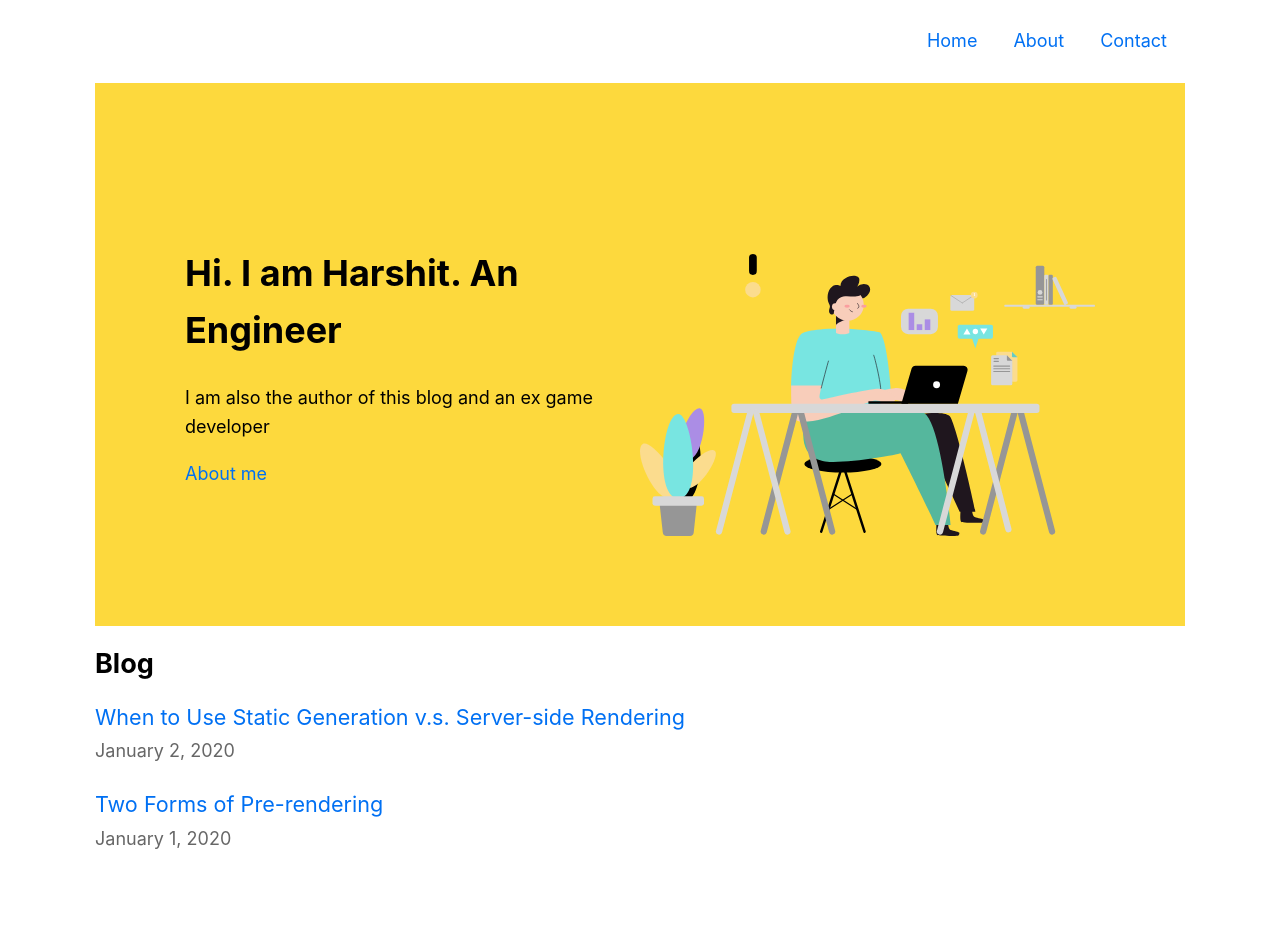
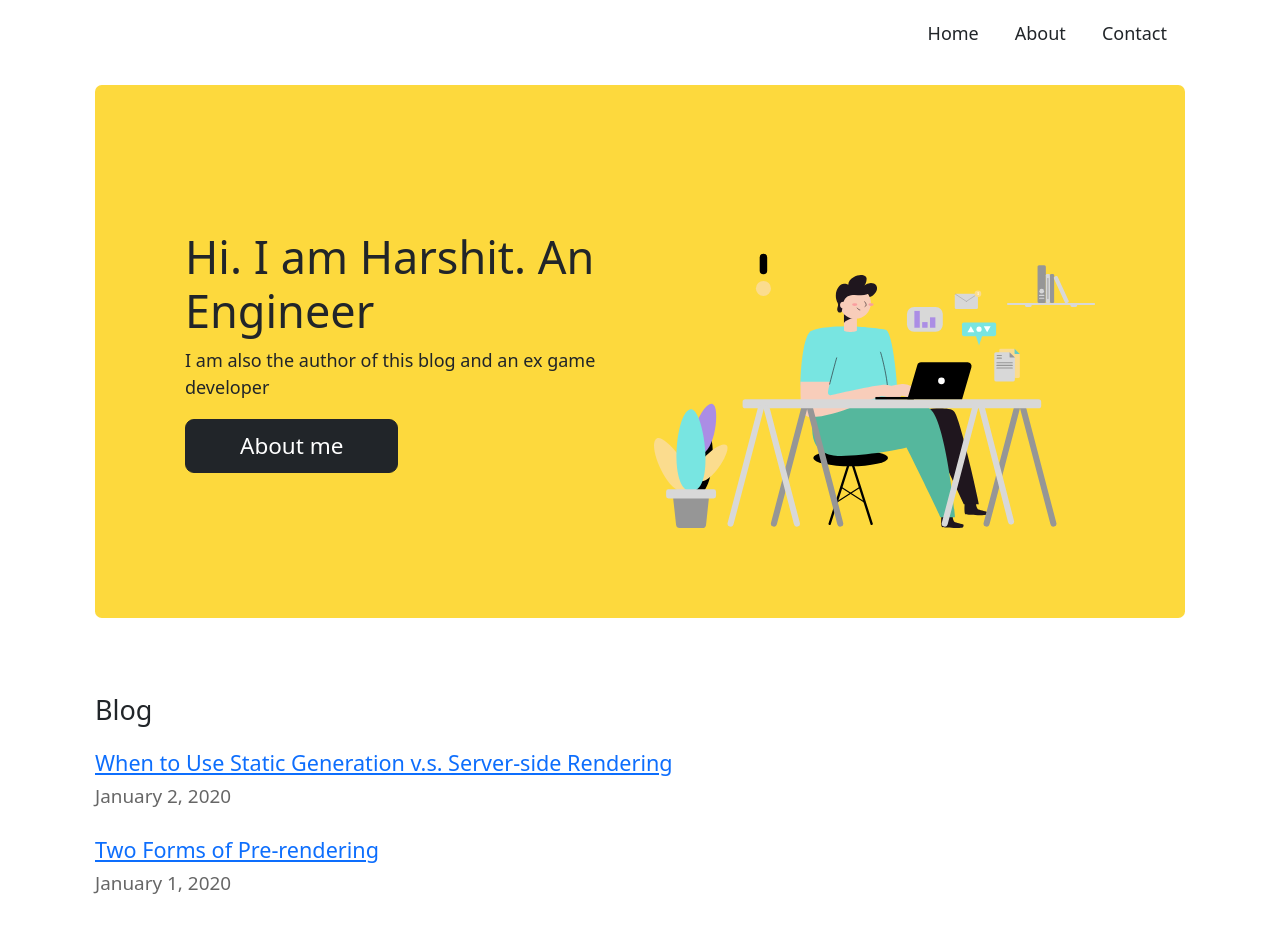
Before and after one commit to harshit211997/nextjs-blog, a Next.js app: page / in a window 1280 px wide. Shown: the top 932 px of the page. Built offline with nearby package versions, Linux system fonts and the light colour scheme.

Commit message:
Use bootstrap

```diff
--- a/components/header.js
+++ b/components/header.js
@@ -8,12 +8,12 @@ const path = [
 ];
 export default function Header() {
   return (
-    <div className={styles.container}>
+    <div className={`${styles.container}`}>
       <ul className={styles.list}>
         {path.map((value) => {
           return (
             <li key={value.uid}>
-              <Link className={styles.link} href={value.path}>{value.name}</Link>
+              <Link className={`nav-link px-3`} href={value.path}>{value.name}</Link>
             </li>
           );
         })}
--- a/components/header.module.css
+++ b/components/header.module.css
@@ -1,5 +1,6 @@
 .container {
     overflow: hidden;
+    padding: 20px 0
 }
 
 .list {
--- a/components/home_page_layout.js
+++ /dev/null
@@ -1,45 +0,0 @@
-import Head from 'next/head';
-import Header from './header'
-import commonStyles from '../styles/layout.module.css';
-import styles from './home_page_layout.module.css'
-import utilStyles from '../styles/utils.module.css';
-import Link from 'next/link';
-
-const name = 'Harshit Kumar';
-export const siteTitle = 'Blog | Harshit Kumar';
-
-export default function Layout({ children }) {
-  return (
-    <div className={commonStyles.container}>
-      <Head>
-        <link rel="icon" href="/favicon.ico" />
-        <meta
-          name="description"
-          content="Learn how to build a personal website using Next.js"
-        />
-        <meta
-          property="og:image"
-          content={`https://og-image.vercel.app/${encodeURI(
-            siteTitle,
-          )}.png?theme=light&md=0&fontSize=75px&images=https%3A%2F%2Fassets.vercel.com%2Fimage%2Fupload%2Ffront%2Fassets%2Fdesign%2Fnextjs-black-logo.svg`}
-        />
-        <meta name="og:title" content={siteTitle} />
-        <meta name="twitter:card" content="summary_large_image" />
-      </Head>
-      <Header />
-      <div className={styles.hero}>
-        <div className={utilStyles.alignItemsCenter + ' ' + utilStyles.row}>
-          <div className={styles.col}>
-            <h1>Hi. I am Harshit. An Engineer</h1>
-            <p>I am also the author of this blog and an ex game developer</p>
-            <a href="/about">About me</a>
-          </div>
-          <div className={styles.col}>
-            <img src='/images/intro.svg' width='100%' height='auto'></img>
-          </div>
-        </div>
-      </div>
-      <main>{children}</main>
-    </div>
-  );
-}
--- a/components/home_page_layout.module.css
+++ /dev/null
@@ -1,8 +0,0 @@
-.hero {
-  background: #fdd93d;
-  padding: 5rem 5rem;
-}
-
-.col {
-  width: 50%;
-}
--- a/package.json
+++ b/package.json
@@ -6,6 +6,7 @@
     "start": "next start"
   },
   "dependencies": {
+    "bootstrap": "^5.2.3",
     "date-fns": "^2.29.3",
     "gray-matter": "^4.0.3",
     "next": "latest",
--- a/pages/_app.js
+++ b/pages/_app.js
@@ -1,4 +1,5 @@
 import '../styles/globals.css';
+import 'bootstrap/dist/css/bootstrap.css'
 
 export default function App({ Component, pageProps }) {
   return <Component {...pageProps} />;
--- a/pages/index.js
+++ b/pages/index.js
@@ -1,5 +1,7 @@
 import Head from 'next/head';
-import Layout, { siteTitle } from '../components/home_page_layout';
+import Header from '../components/header'
+import commonStyles from '../styles/layout.module.css';
+import styles from '../styles/home.module.css'
 import utilStyles from '../styles/utils.module.css';
 import Link from 'next/link';
 import Date from '../components/date';
@@ -15,13 +17,43 @@ export async function getStaticProps() {
   };
 }
 
+export const siteTitle = 'Blog | Harshit Kumar';
+
 export default function Home({ allPostsData }) {
   return (
-    <Layout home>
+    <div className={commonStyles.container}>
       <Head>
         <title>{siteTitle}</title>
+        <link rel="icon" href="/favicon.ico" />
+        <meta
+          name="description"
+          content="Learn how to build a personal website using Next.js"
+        />
+        <meta
+          property="og:image"
+          content={`https://og-image.vercel.app/${encodeURI(
+            siteTitle,
+          )}.png?theme=light&md=0&fontSize=75px&images=https%3A%2F%2Fassets.vercel.com%2Fimage%2Fupload%2Ffront%2Fassets%2Fdesign%2Fnextjs-black-logo.svg`}
+        />
+        <meta name="viewport" content="width=device-width, initial-scale=1" />
+        <meta name="og:title" content={siteTitle} />
+        <meta name="twitter:card" content="summary_large_image" />
       </Head>
-      <section className={`${utilStyles.headingMd} ${utilStyles.padding1px}`}>
+      <Header />
+      <div className={`${styles.hero} rounded mb-5`}>
+        <div className={`row align-items-center justify-content-between`}>
+          <div className='col-md-6'>
+            <h1>Hi. I am Harshit. An Engineer</h1>
+            <p>I am also the author of this blog and an ex game developer</p>
+            <a className='btn btn-dark text-white px-5 btn-lg' href="/about">About me</a>
+          </div>
+          <div className='col-md-6 text-right pl-0 pl-lg-4'>
+            <img src='/images/intro.svg' width='100%' height='auto'></img>
+          </div>
+          </div>
+      </div>
+      <section className='row'>
+        <section className={`${utilStyles.headingMd} ${utilStyles.padding1px} col-sm-8`}>
           <h2 className={utilStyles.headingLg}>Blog</h2>
           <ul className={utilStyles.list}>
             {allPostsData.map(({ id, date, title }) => (
@@ -35,6 +67,10 @@ export default function Home({ allPostsData }) {
             ))}
           </ul>
         </section>
-    </Layout>
+        <div className='col-sm-4'>
+          {/* Sidebar */}
+        </div>
+      </section>
+    </div>
   );
 }
--- a/pages/posts/[id].js
+++ b/pages/posts/[id].js
@@ -42,6 +42,7 @@ export default function Post({ postData }) {
             siteTitle,
           )}.png?theme=light&md=0&fontSize=75px&images=https%3A%2F%2Fassets.vercel.com%2Fimage%2Fupload%2Ffront%2Fassets%2Fdesign%2Fnextjs-black-logo.svg`}
         />
+        <meta name="viewport" content="width=device-width, initial-scale=1" />
         <meta name="og:title" content={siteTitle} />
         <meta name="twitter:card" content="summary_large_image" />
       </Head>
--- a/styles/Home.module.css
+++ b/styles/Home.module.css
@@ -5,23 +5,6 @@
   flex-direction: column;
   justify-content: center;
   align-items: center;
-}
-
-.title a {
-  color: #0070f3;
-  text-decoration: none;
-}
-
-.title a:hover,
-.title a:focus,
-.title a:active {
-  text-decoration: underline;
-}
-
-.title {
-  margin: 0 0 1rem;
-  line-height: 1.15;
-  font-size: 3.6rem;
 }
 
 .title {
@@ -32,7 +15,6 @@
 .description {
   text-align: center;
 }
-
 
 .description {
   line-height: 1.5;
@@ -89,3 +71,8 @@
     flex-direction: column;
   }
 }
+
+.hero {
+  background: #fdd93d;
+  padding: 5rem 5rem;
+}
--- a/styles/utils.module.css
+++ b/styles/utils.module.css
@@ -54,8 +54,3 @@
 .alignItemsCenter {
   align-items: center;
 }
-
-.row {
-  display: flex;
-  flex-wrap: wrap;
-}
```
Also changed, not shown: 1 other file (tests, documents, lock files or other folders). Lines whose indentation alone changed are shown as unchanged.
